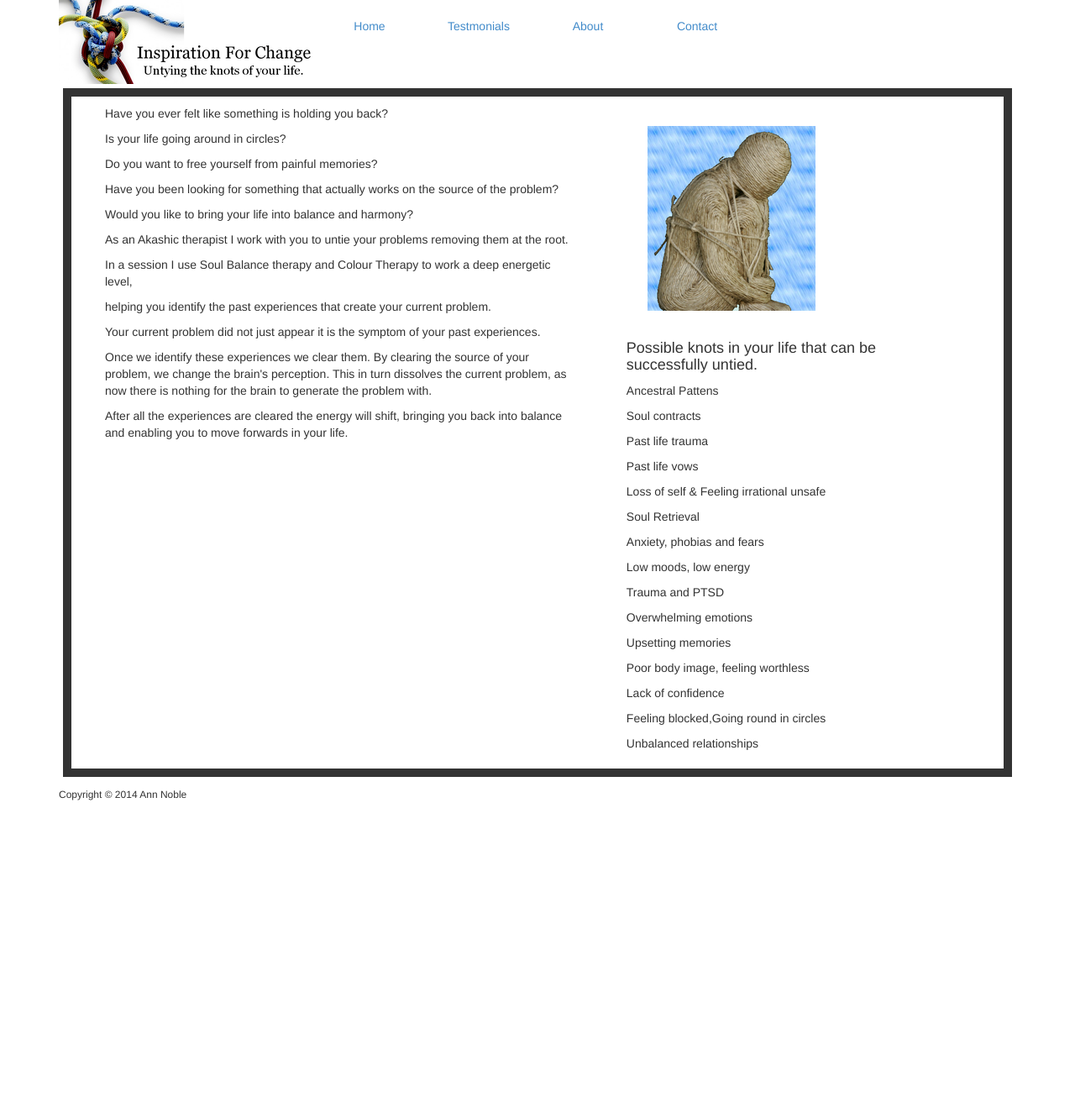
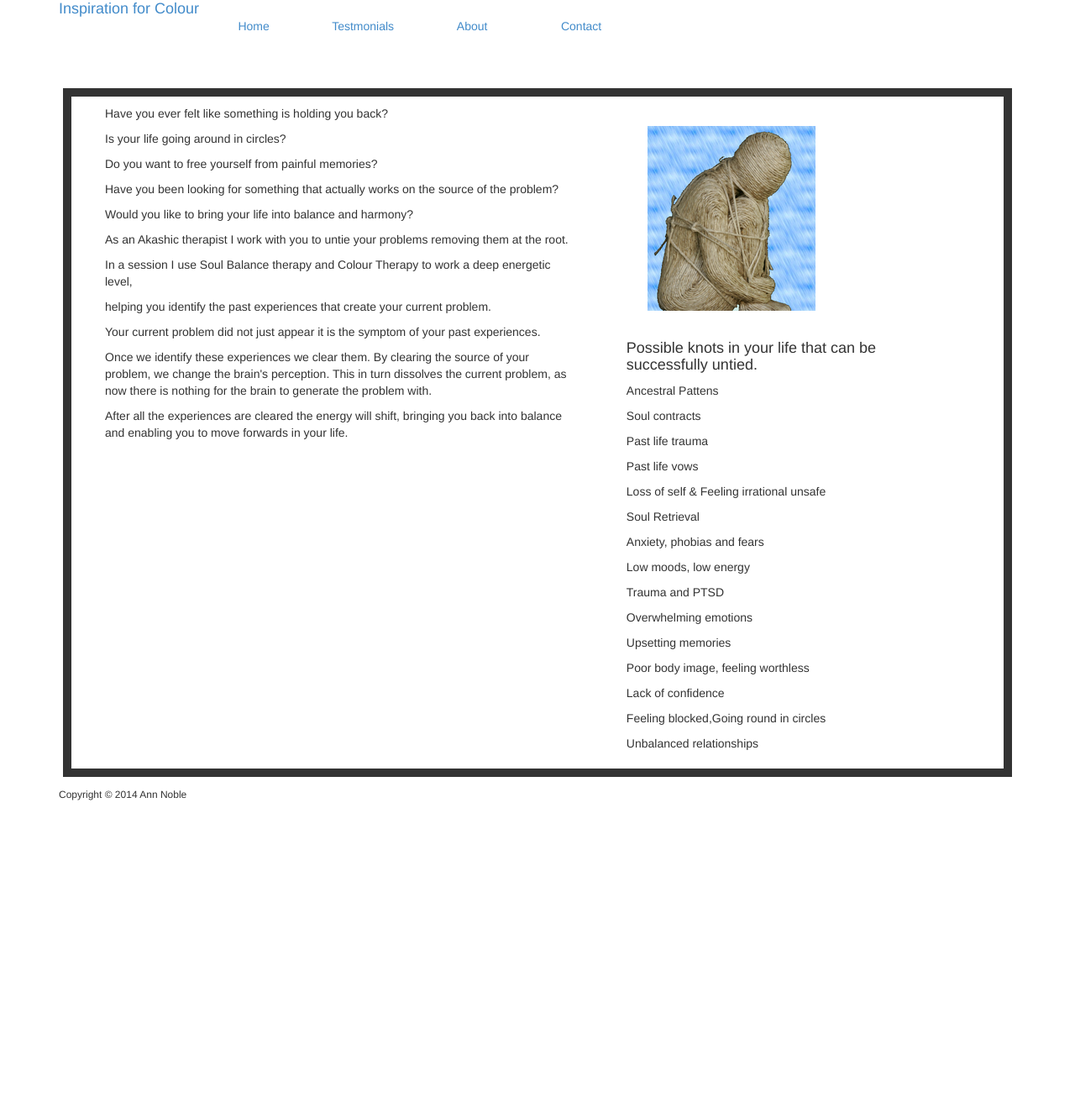
Before and after one commit to designerwebhosting/inspirationforchange, a Jekyll site: the page built from index.md, in a window 1280 px wide. Shown: the whole page at 84% size. Built offline with Jekyll 4.4.1, drawn with Linux system fonts in a browser that asks for light colours; nearby versions of some CDN libraries.

Commit message:
Update default.html

```diff
--- a/_layouts/default.html
+++ b/_layouts/default.html
@@ -49,7 +49,7 @@
             <span class="icon-bar"></span>
             <span class="icon-bar"></span>
             </button>
-            <a class="navbar-brand" href="/index.html"><img src="/images/logo.png" alt="Inspiration for Colour logo"></a>
+            <a class="navbar-brand" href="/index.html">Inspiration for Colour</a>
         </div>
 
         <nav id="bs-navbar" class="collapse navbar-collapse">
```
